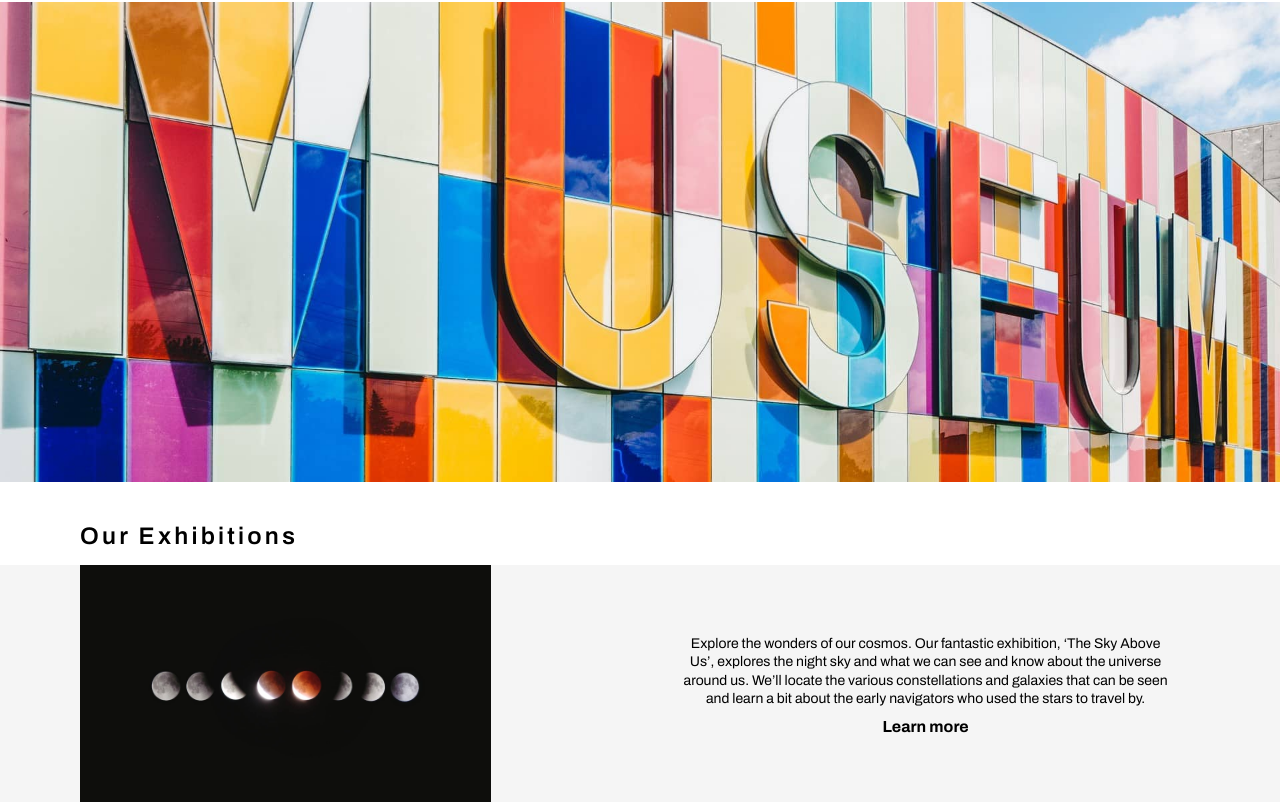
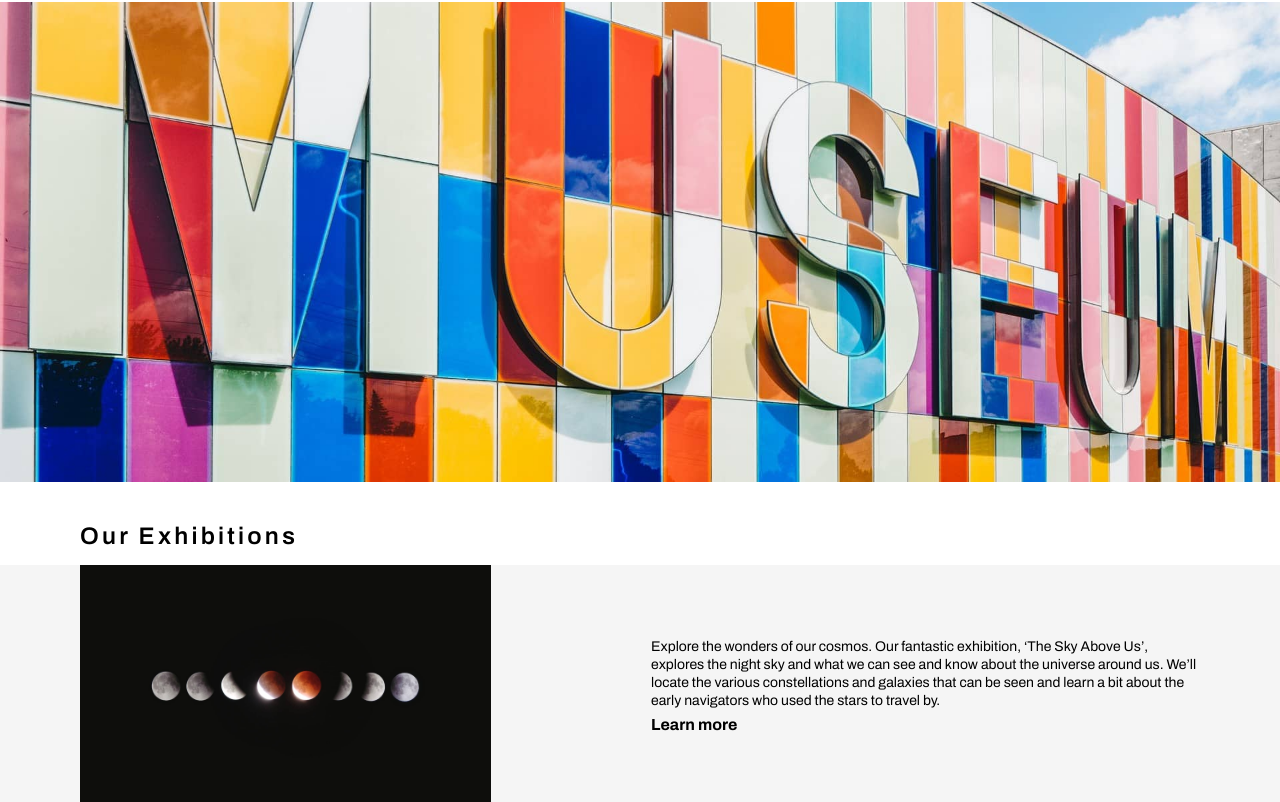
Before and after one commit to Glenn-2k/semesterproject1, a plain HTML site: page index.html in a window 1280 px wide. Shown: the part 120-922 px from the top of the page. Drawn offline with Linux system fonts and the light colour scheme.

Commit message:
styles.css
squashed a bug

```diff
--- a/styles.css
+++ b/styles.css
@@ -283,5 +283,21 @@ footer a {
         margin-left: 80px;
     }
 
+    .exhibition-1,
+    .exhibition-2,
+    .exhibition-3,
+    .learn-more {
+        text-align: left;
+    }
+
+    .exhibition-1,
+    .exhibition-2,
+    .exhibition-3 {
+        margin: 0;
+    }
+
+    .learn-more {
+        padding-top: 5px;
+    }
 
 }
```
